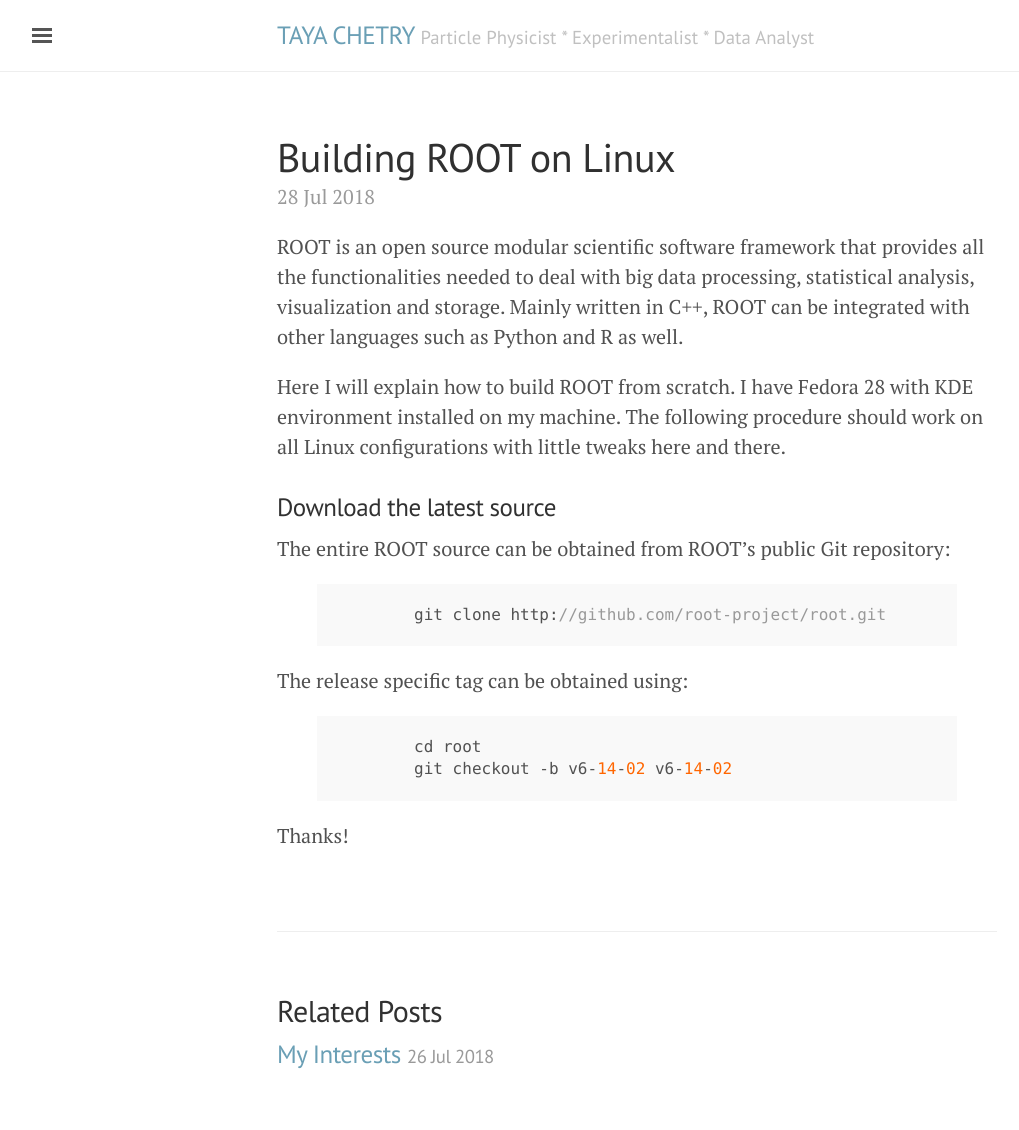
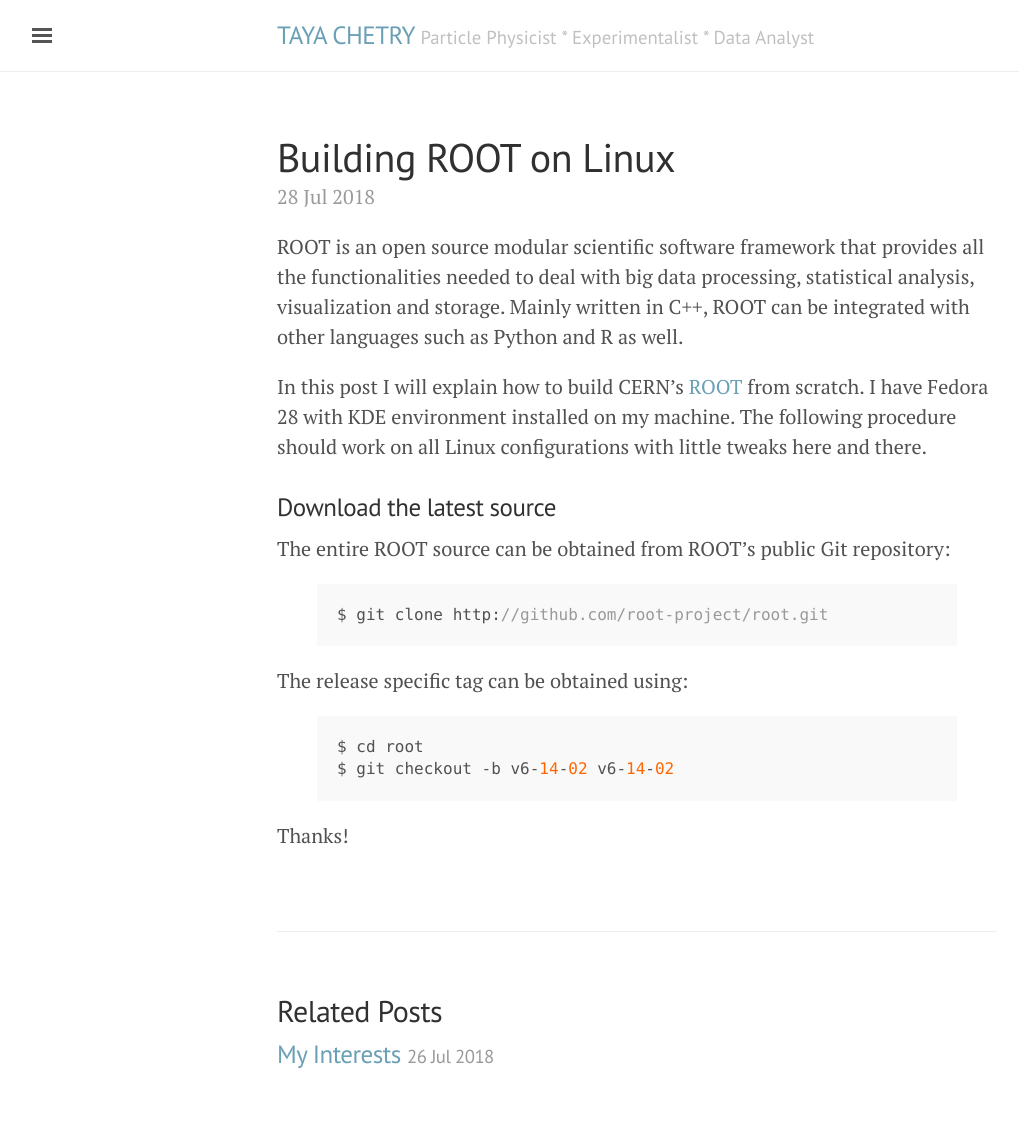
Before and after one commit to tchetry/tchetry.github.io, a Jekyll site: the page built from _posts/2018-07-28-interesting.md, in a window 1280 px wide. Shown: the whole page, without its empty margins (3-1022 px from the left). Built offline with Jekyll 4.4.1, drawn with Linux system fonts in a browser that asks for light colours.

Commit message:
installing ROOT

```diff
--- a/_posts/2018-07-28-interesting.md
+++ b/_posts/2018-07-28-interesting.md
@@ -5,18 +5,18 @@ title: Building ROOT on Linux
 
 ROOT is an open source modular scientific software framework that provides all the functionalities needed to deal with big data processing, statistical analysis, visualization and storage. Mainly written in C++, ROOT can be integrated with other languages such as Python and R as well.
 
-Here I will explain how to build ROOT from scratch. I have Fedora 28 with KDE environment installed on my machine. The following procedure should work on all Linux configurations with little tweaks here and there.
+In this post I will explain how to build CERN's [ROOT](https://root.cern.ch/) from scratch. I have Fedora 28 with KDE environment installed on my machine. The following procedure should work on all Linux configurations with little tweaks here and there.
 
 
 ### Download the latest source
 The entire ROOT source can be obtained from ROOT's public Git repository:
 {% highlight js %}
-	git clone http://github.com/root-project/root.git
+$ git clone http://github.com/root-project/root.git
 {% endhighlight %}
 The release specific tag can be obtained using:
 {% highlight js %}
-	cd root
-	git checkout -b v6-14-02 v6-14-02
+$ cd root
+$ git checkout -b v6-14-02 v6-14-02
 {% endhighlight %}
 
 Thanks!
```
